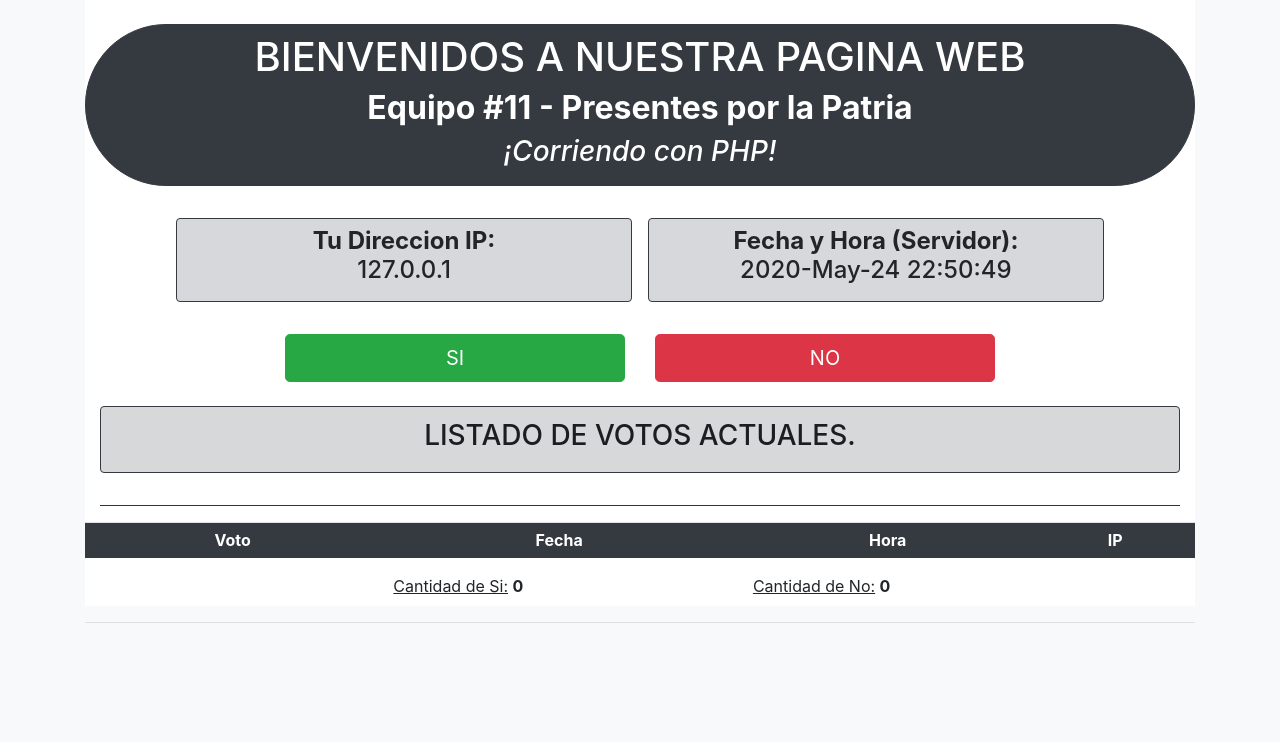
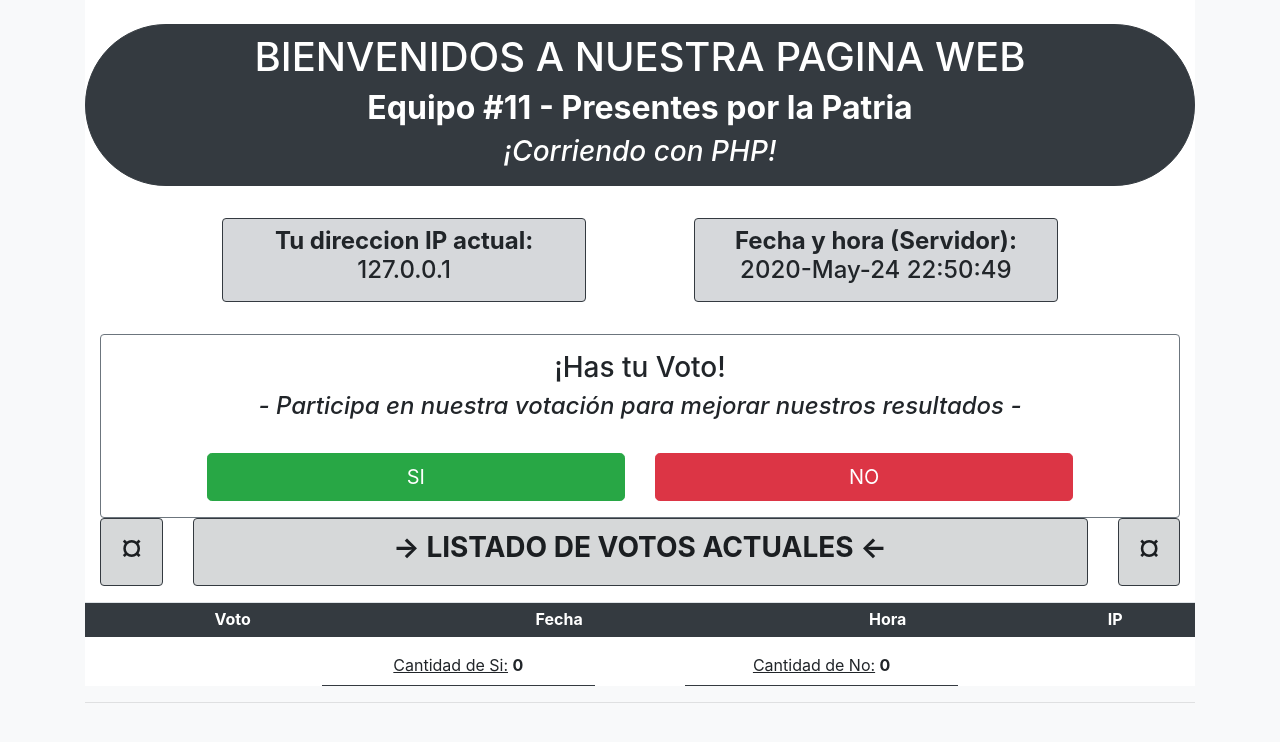
Before and after one commit to HugoRandom/equipo11test1.club, a PHP site: page / in a window 1280 px wide. Shown: the top 742 px of the page. Run offline with PHP 8.4, Linux system fonts and the light colour scheme; data that the repository does not hold is empty; some libraries are stand-ins or nearby versions.

Commit message:
Cambios menores

```diff
--- a/html/index.php
+++ b/html/index.php
@@ -51,17 +51,20 @@
 
     <!-- Datos actuales para que los gozen-->
     <div class="row justify-content-center p-2">
-      <div class="col-5 border border-dark rounded p-2 table-secondary mr-3">
+      <div class="col-4 border border-dark rounded p-2 table-secondary mr-3">
         <h4 class="text-center">
           <div class="font-weight-bold">
-            Tu Direccion IP:
+            Tu direccion IP actual:
           </div>
           <?php echo $TuIP ?></h4>
       </div>
-      <div class="col-5 border border-dark rounded p-2 table-secondary">
+      <div class="col-1">
+        <!-- Un rico espacio por aqui-->
+      </div>
+      <div class="col-4 border border-dark rounded p-2 table-secondary">
         <h4 class="text-center">
           <div class="font-weight-bold">
-            Fecha y Hora (Servidor):
+            Fecha y hora (Servidor):
           </div>
           <?php echo date("Y-M-d H:i:s"); ?>
         </h4>
@@ -80,48 +83,79 @@
 
     <!-- Para la gente que no haya votado-->
     <?php if ($Aux == 1): ?>
+      <!-- Enunciado -->
     <br>
+    <div class="container border border-secondary rounded p-3">
       <div class="row justify-content-center">
-      <div class="col-md-4">
+        <div class="col-sm-11 text-center">
+          <h3>
+            ¡Has tu Voto!
+          </h3>
+          <h4 class="font-italic">
+             - Participa en nuestra votación para mejorar nuestros resultados -
+          </h4>
+        </div>
+      </div>
+      <br>
+        <!-- Botones -->
+      <div class="row justify-content-center">
+        <div class="col-md-5">
           <form class="form-horizontal" action="guardarSi.php" method="post">
-          <button type="submit" class="btn btn-success btn-lg btn-block">
+            <button type="submit" class="btn btn-success btn-lg btn-block" data-toggle="tooltip" data-placement="bottom" title="Vota Si">
               SI
             </button>
           </form>
         </div>
-      <div class="col-md-4">
+        <div class="col-md-5">
           <form class="form-horizontal" action="guardarNo.php" method="post">
-          <button type="submit" class="btn btn-danger btn-lg btn-block">
+            <button type="submit" class="btn btn-danger btn-lg btn-block" data-toggle="tooltip" data-placement="bottom" title="Vota No">
               NO
             </button>
           </form>
         </div>
       </div>
-    <br>
+    </div>
     <?php endif; ?>
 
     <!-- Para la gente YA votó-->
     <?php if($Aux == 0): ?>
       <br>
-      <div class="alert alert-success alert-dismissible fade show" role="alert">
+      <div class="alert alert-success alert-dismissible border border-success fade show" role="alert">
         <button type="button" class="close" data-dismiss="alert" aria-label="Close">
           <span aria-hidden="true">&times;</span>
         </button>
-        <h4 class="alert-heading">¡Gracias por tu Voto!</h4>
-        <p> Cada voto es importante para nosotros y agradecemos de tu participación.</p>
+        <h3 class="alert-heading">
+          ¡Gracias por tu Voto!
+        </h4>
+        <p>
+          - Cada voto es importante para nosotros y agradecemos de tu participación.
+        </p>
       </div>
     <?php endif; ?>
 
     <!-- Texto de Listado :v-->
     <div class="row justify-content-center ">
-      <div class="col">
+      <div class="col-1">
         <div class="alert alert-dark text-center border border-dark" role="alert">
-          <h3 class="text-uppercase"> Listado de Votos actuales. </h3>
+          <h3 class="text-uppercase font-weight-bolder">
+            ¤
+          </h3>
         </div>
       </div>
+      <div class="col-10">
+        <div class="alert alert-dark text-center border border-dark" role="alert">
+          <h3 class="text-uppercase font-weight-bolder">
+            -> Listado de Votos actuales <-
+          </h3>
         </div>
-    <div class="bg-dark">
-      <hr>
+      </div>
+      <div class="col-1">
+        <div class="alert alert-dark text-center border border-dark" role="alert">
+          <h3 class="text-uppercase font-weight-bolder">
+             ¤
+           </h3>
+        </div>
+      </div>
     </div>
 
     <!-- Tabla de Votos-->
@@ -153,12 +187,20 @@
               {
                 if ($i == 0){
                   if ($L[$i] == 1) {
-                    echo " class='table-success'>\n\t\t<td> Si </td>\n";
+                    echo " class='table-success'>\n\t\t<td class='font-weight-bold'> - Si -</td>\n";
                     $Si++;
                   }
                   else {
-                    echo " class='table-danger'>\n\t\t<td> No </td>\n";
+                    echo " class='table-danger'>\n\t\t<td class='font-weight-bold'> - No -</td>\n";
                     $No++;
+                  }
+                }
+                elseif ($i == 3){
+                  if ($L[$i] == $TuIP) {
+                    echo "\t\t<td class='font-weight-bold'> $L[$i] (Tu IP) </td>\n";
+                  }
+                  else {
+                    echo "\t\t<td> $L[$i] </td>\n";
                   }
                 }
                 else {
@@ -174,13 +216,16 @@
 
     <!-- Cantidades de Votos -->
     <div class="form-row justify-content-center">
-      <div class="col-4 text-center">
+      <div class="col-3 text-center border-bottom border-dark">
         <label class="text-font-weight">
            <u>Cantidad de Si:</u>
           <strong> <?php echo $Si; ?> </strong>
         </label>
       </div>
-      <div class="col-4 text-center">
+      <div class="col-1">
+        <!-- Otro espacio vacio -->
+      </div>
+      <div class="col-3 text-center border-bottom border-dark">
         <label class="text-font-weight">
           <u>Cantidad de No:</u>
           <strong> <?php echo $No; ?> </strong>
```
Lines whose indentation alone changed are shown as unchanged.
